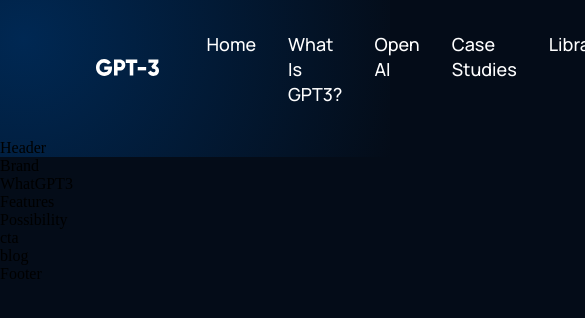
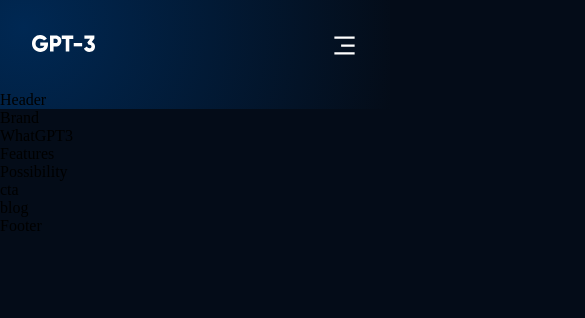
Before and after one commit to chromey85/GPT3-Site, a React (Create React App) app: page / in a window 390 px wide. Shown: the top 318 px of the page, 585 px wide, since content can reach past the window. Built offline with nearby package versions, Linux system fonts and the light colour scheme.

Commit message:
finished navbar implementing scale-up

```diff
--- a/src/App.css
+++ b/src/App.css
@@ -65,6 +65,7 @@ a {
  * animation scale-up-center
  * ----------------------------------------
  */
+
 @-webkit-keyframes scale-up-center {
     0% {
         -webkit-transform: scale(0.5);
@@ -105,6 +106,6 @@ a {
     }
 
     .section__margin {
-        margin: 4rem;
+        margin: 4rem 2rem;
     }
 }
--- a/src/App.js
+++ b/src/App.js
@@ -12,8 +12,7 @@ import {
 import { CTA, Brand, Navbar } from "./components";
 import "./App.css";
 
-const App = () => {
-  return (
+const App = () => (
   <div className="App">
     <div className="gradient__bg">
       <Navbar />
@@ -28,6 +27,5 @@ const App = () => {
     <Footer />
   </div>
 );
-};
 
 export default App;
--- a/src/components/navbar/Navbar.jsx
+++ b/src/components/navbar/Navbar.jsx
@@ -1,9 +1,21 @@
-import React from 'react'
+import React, { useState } from 'react'
 import {RiMenu3Line, RiCloseLine} from 'react-icons/ri'
+import logo from '../../assets/logo.svg'
 import './navbar.css'
-import logo from '../../assets/logo.svg'
+
+const Menu = () => (
+  <>
+    <p><a href="#home">Home</a></p>
+    <p><a href="#wgpt3">What is GPT3?</a></p>
+    <p><a href="#possibility">Open AI</a></p>
+    <p><a href="#features">Case Studies</a></p>
+    <p><a href="#blog">Library</a></p>
+  </>
+)
 
 const Navbar = () => {
+const [toggleMenu, setToggleMenu] = useState(false);
+
   return (
     <div className='gpt3__navbar'>
       <div className="gpt3__navbar-links">
@@ -11,14 +23,30 @@ const Navbar = () => {
           <img src={logo} alt="logo" />
         </div>
         <div className="gpt3__navbar-links_container">
-          <p><a href="#home">Home</a></p>
-          <p><a href="#wgpt3">What is GPT3?</a></p>
-          <p><a href="#possibility">Open AI</a></p>
-          <p><a href="#features">Case Studies</a></p>
-          <p><a href="#blog">Library</a></p>
+          <Menu />
         </div>
       </div>
-      <div className="gpt3__navbar-sign"><p>Sign in</p><button type='button'>Sign Up</button></div>
+      <div className="gpt3__navbar-sign">
+        <p>Sign in</p>
+        <button type='button'>Sign Up</button>
+      </div>
+      <div className="gpt3__navbar-menu">
+        {toggleMenu ?
+        <RiCloseLine color='#fff'size={27} onClick={()=> setToggleMenu(false)}/>
+        :<RiMenu3Line color='#fff'size={27} onClick={()=> setToggleMenu(true)}/>
+      }
+      {toggleMenu && (
+        <div className="gpt3__navbar-menu_container scale-up-center">
+          <div className="gpt3__navbar-menu_container-links">
+          <Menu />
+            <div className="gpt3__navbar-menu_container-link-sign">
+              <p>Sign in</p>
+              <button type='button'>Sign Up</button>
+            </div>
+          </div>
+        </div>
+      )}
+      </div>
     </div>
   )
 }
--- a/src/components/navbar/navbar.css
+++ b/src/components/navbar/navbar.css
@@ -61,3 +61,73 @@
     outline: none;
     cursor: pointer;
 }
+
+.gpt3__navbar-menu {
+    margin-left: 1rem;
+
+    display: none;
+    position: relative;
+}
+
+.gpt3__navbar-menu svg {
+    cursor: pointer;
+}
+
+.gpt3__navbar-menu_container {
+    display: flex;
+    justify-content: flex-end;
+    align-items: flex-end;
+    flex-direction: column;
+    text-align: end;
+    background: var(--color-footer);
+    padding: 2rem;
+    position: absolute;
+    top: 40px;
+    right: 0;
+    margin-top: 1rem;
+    min-width: 210px;
+    border-radius: 5px;
+    box-shadow: 0 0 5 rgba(0, 0, 0, 0.2);
+}
+
+.gpt3__navbar-menu_container p {
+    margin: 1rem 0;
+}
+
+.gpt3__navbar-menu_container-links-sign {
+    display: none;
+}
+
+@media screen and (max-width: 1050px) {
+    .gpt3__navbar-links_container {
+        display: none;
+    }
+
+    .gpt3__navbar-menu {
+        display: flex;
+    }
+}
+
+@media screen and (max-width: 700px) {
+    .gpt3__navbar {
+        padding: 2rem 4rem;
+    }
+}
+
+@media screen and (max-width: 550px) {
+    .gpt3__navbar {
+        padding: 2rem;
+    }
+
+    .gpt3__navbar-sign {
+        display: none;
+    }
+
+    .gpt3__navbar-menu_container {
+        top: 20px
+    }
+
+    .gpt3__navbar-menu_container-links-sign {
+        display: block;
+    }
+}
```
Lines whose indentation alone changed are shown as unchanged.
